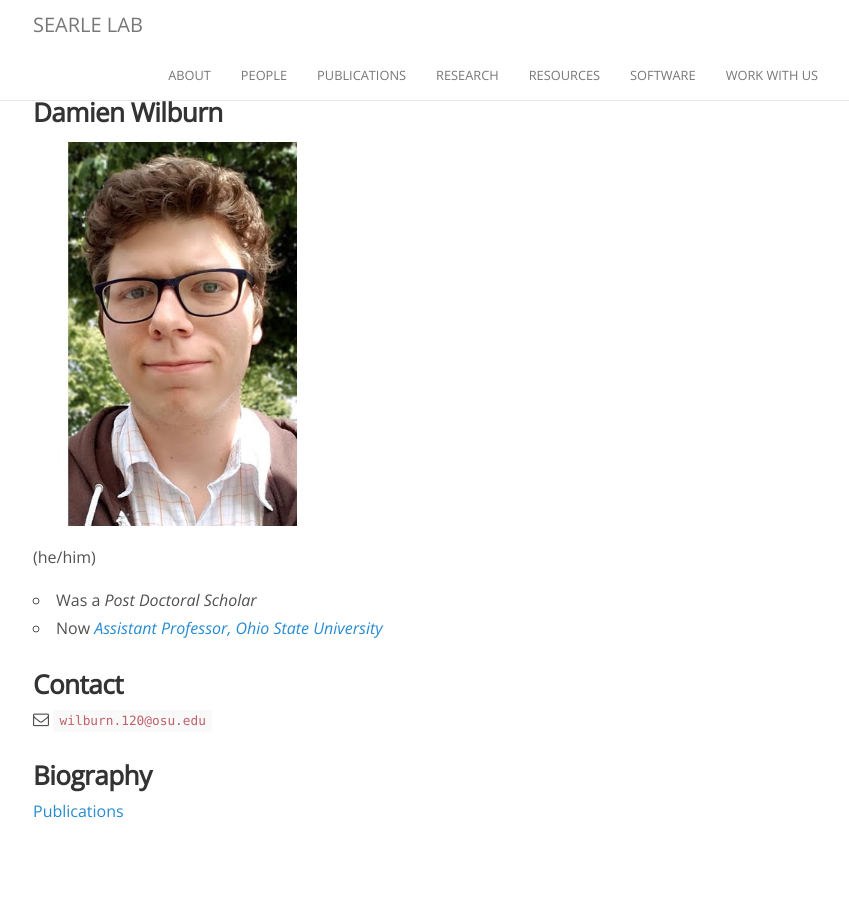
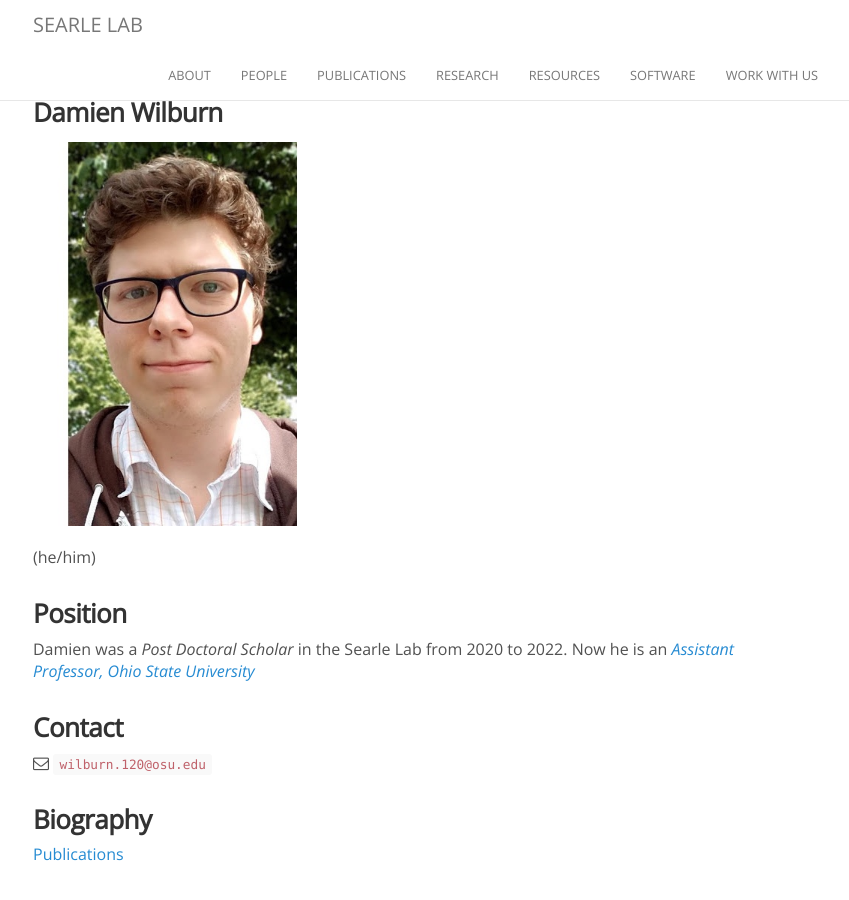
Before and after one commit to searlelab/searlelab.github.io, a Jekyll site: the page built from _people/damien_wilburn.md, in a window 1280 px wide. Shown: the whole page, without its empty margins (222-1071 px from the left). Built offline with Jekyll 4.4.1, drawn with Linux system fonts in a browser that asks for light colours; nearby versions of some CDN libraries; comment, search, counter and statistics services are not loaded.

Commit message:
Update Damien Wilburn's profile information

```diff
--- a/_people/damien_wilburn.md
+++ b/_people/damien_wilburn.md
@@ -8,8 +8,10 @@ joined: 2020
 
 <img width="300" src="{{site.baseurl}}/images/people/{{page.avatar}}" data-action="zoom">
 (he/him)
-- Was a _Post Doctoral Scholar_
-- Now [_Assistant Professor, Ohio State University_](https://www.wilburnlab.com/)<br>
+
+### Position
+Damien was a _Post Doctoral Scholar_ in the Searle Lab from 2020 to 2022.
+Now he is an [_Assistant Professor, Ohio State University_](https://www.wilburnlab.com/)<br>
 
 ### Contact
 
```
